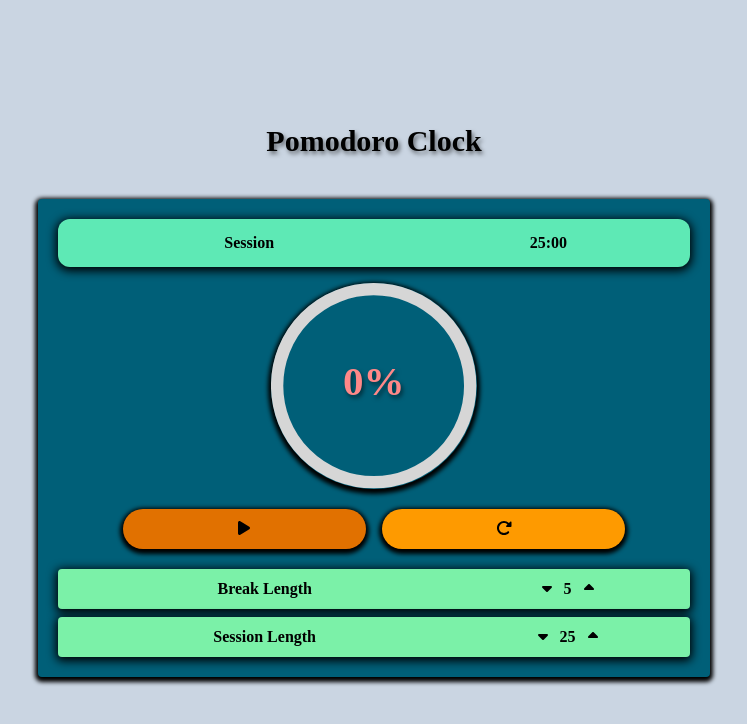
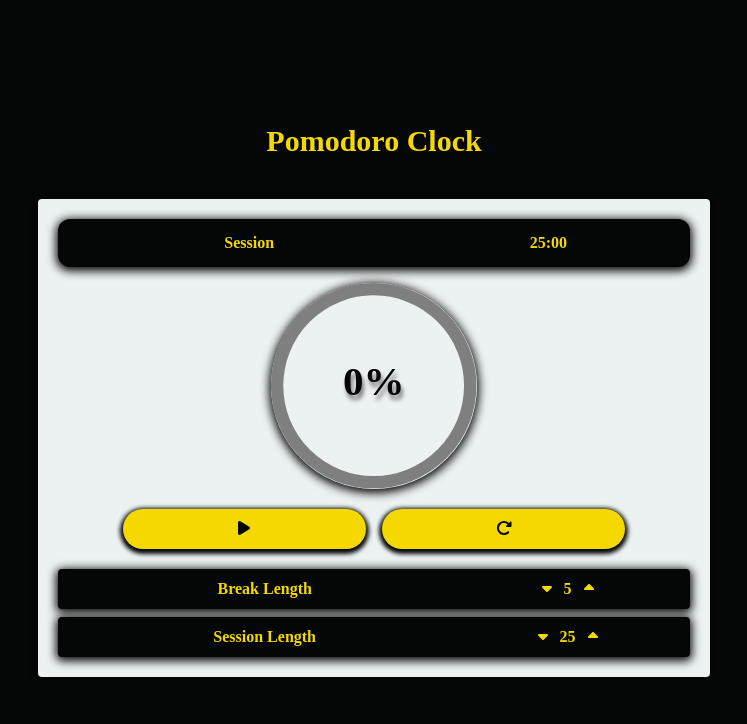
Before and after one commit to RaphaelIsaiah/Pomodoro-Clock, a React (Vite) app: page / in a window 1280 px wide. Shown: the top 724 px of the page, without its empty margins (266-1013 px from the left). Built offline with nearby package versions, Linux system fonts and the light colour scheme; a web font is replaced by a local one.

Commit message:
feat: update UI components with new color scheme and improved styling; enhance shadows and adjust backgrounds for better visibility

```diff
--- a/src/App.jsx
+++ b/src/App.jsx
@@ -2,8 +2,11 @@ import Pomodoro from "./components/Pomodoro";
 
 function App() {
   return (
-    <div className="app bg-slate-300 min-h-screen text-center break-words px-5 flex flex-col gap-10 items-center justify-center font-one font-semibold">
-      <h1 className="heading t-shadow text-3xl px-2">Pomodoro Clock</h1>
+    <div
+      className="app bg-black min-h-screen text-center break-words px-5 flex flex-col gap-10
+    items-center justify-center font-one font-semibold text-black"
+    >
+      <h1 className="heading text-3xl px-2 text-gold">Pomodoro Clock</h1>
       <Pomodoro />
     </div>
   );
--- a/src/components/CircularProgressBar.jsx
+++ b/src/components/CircularProgressBar.jsx
@@ -9,10 +9,10 @@ const CircularProgressBar = ({ percentage }) => {
       text={`${percentage.toFixed(0)}%`}
       strokeWidth={6}
       styles={buildStyles({
-        pathColor: `rgba(62, 152, 199, ${percentage / 100})`,
-        textColor: "#f88",
-        trailColor: "#d6d6d6",
-        backgroundColor: "#3e98c7",
+        pathColor: `rgba(5, 7, 7, ${percentage / 50})`,
+        textColor: "#050707",
+        trailColor: "#7F7F7F",
+        backgroundColor: "#D4BBDD",
       })}
     />
   );
--- a/src/components/LengthControls.jsx
+++ b/src/components/LengthControls.jsx
@@ -5,7 +5,7 @@ import { faCaretUp, faCaretDown } from "@fortawesome/free-solid-svg-icons";
 // Handle the Break and Session Length Controls
 const LengthControls = ({ label, length, onIncrement, onDecrement }) => {
   return (
-    <div className="length bg-green-300 rounded gap-2 flex flex-wrap items-center justify-center shadow-3xl">
+    <div className="length bg-black text-gold rounded gap-2 flex flex-wrap items-center justify-center shadow-3xl">
       <div
         id={`${label.toLowerCase()}-label`}
         className="length-controls py-2 px-1 w-3/5"
--- a/src/components/Pomodoro.jsx
+++ b/src/components/Pomodoro.jsx
@@ -71,13 +71,13 @@ const Pomodoro = () => {
     ((sessionLength * 60 - timeLeft) / (sessionLength * 60)) * 100;
 
   return (
-    <div className="pomodoro bg-cyan-800 w-full max-w-2xl rounded p-5 shadow-4xl">
+    <div className="pomodoro bg-ivory w-full max-w-2xl rounded p-5 shadow-4xl">
       <div className="mb-2">
         <TimerDisplay timerLabel={timerLabel} timeLeft={formatTime(timeLeft)} />
       </div>
 
       <div className="p-2 rounded mb-2">
-        <div className="t-shadow w-2/5 sm:w-1/3 mx-auto mb-4 shadow-4xl rounded-full">
+        <div className="w-2/5 sm:w-1/3 mx-auto mb-4 shadow-3xl rounded-full t-shadow">
           <CircularProgressBar percentage={percentage} />
         </div>
 
--- a/src/components/TimerControls.jsx
+++ b/src/components/TimerControls.jsx
@@ -13,7 +13,8 @@ const TimerControls = ({ onStartStop, onReset, isRunning }) => {
       <button
         id="start_stop"
         onClick={onStartStop}
-        className="bg-amber-600 rounded-full w-2/5 p-2 transition-all duration-150 ease-in-out hover:bg-amber-50 hover:text-sm shadow-4xl"
+        className="bg-gold rounded-full w-2/5 p-2 transition-all duration-150 ease-in-out hover:bg-pewter
+         hover:text-sm shadow-4xl"
       >
         {isRunning ? (
           <FontAwesomeIcon icon={faPause} />
@@ -24,7 +25,7 @@ const TimerControls = ({ onStartStop, onReset, isRunning }) => {
       <button
         id="reset"
         onClick={onReset}
-        className="bg-amber-500 rounded-full w-2/5 p-2 transition-all duration-150 ease-in-out hover:bg-amber-50 hover:text-sm shadow-4xl"
+        className="bg-gold rounded-full w-2/5 p-2 transition-all duration-150 ease-in-out hover:bg-pewter hover:text-sm shadow-4xl"
       >
         <FontAwesomeIcon icon={faRotateRight} />
       </button>
--- a/src/components/TimerDisplay.jsx
+++ b/src/components/TimerDisplay.jsx
@@ -5,9 +5,9 @@ const TimerDisplay = ({ timerLabel, timeLeft }) => {
   return (
     <div
       id="timer"
-      className="timer bg-emerald-300 rounded-xl p-1 flex flex-wrap gap-2 justify- shadow-3xl font-bold"
+      className="timer bg-black text-gold rounded-xl p-1 flex flex-wrap  gap-2 shadow-3xl font-bold"
     >
-      <div id="timer-label" className="timer-content p-2 rounded w-3/5">
+      <div id="timer-label" className="timer-content p-2 rounded w-3/5 ">
         {timerLabel}
       </div>
 
--- a/src/index.css
+++ b/src/index.css
@@ -3,12 +3,19 @@
 
 @theme {
   --font-one: "Edu AU VIC WA NT Pre", serif;
-  --shadow-3xl: 0px 2px 10px 2px black;
-  --shadow-4xl: 0px 2px 4px 3px black;
+  --shadow-3xl: 0px 2px 10px 2px #050707;
+  --shadow-4xl: 0px 2px 4px 3px #050707;
+  --color-*: initial;
+  --color-pewter: #7f7f7f;
+  --color-gold: #f4d800;
+  --color-black: #050707;
+  --color-ivory: #ecf1f2;
 }
 
 .t-shadow {
-  text-shadow: 2px 3px 4px rgba(0, 0, 0, 0.5);
+  text-shadow: 2px 5px 4px rgba(0, 0, 0, 0.5);
+  /* color: rgb(249, 232, 48); */
+  /* color: rgb(5, 7, 7); */
 }
 
 @media (max-width: 340px) {
```
